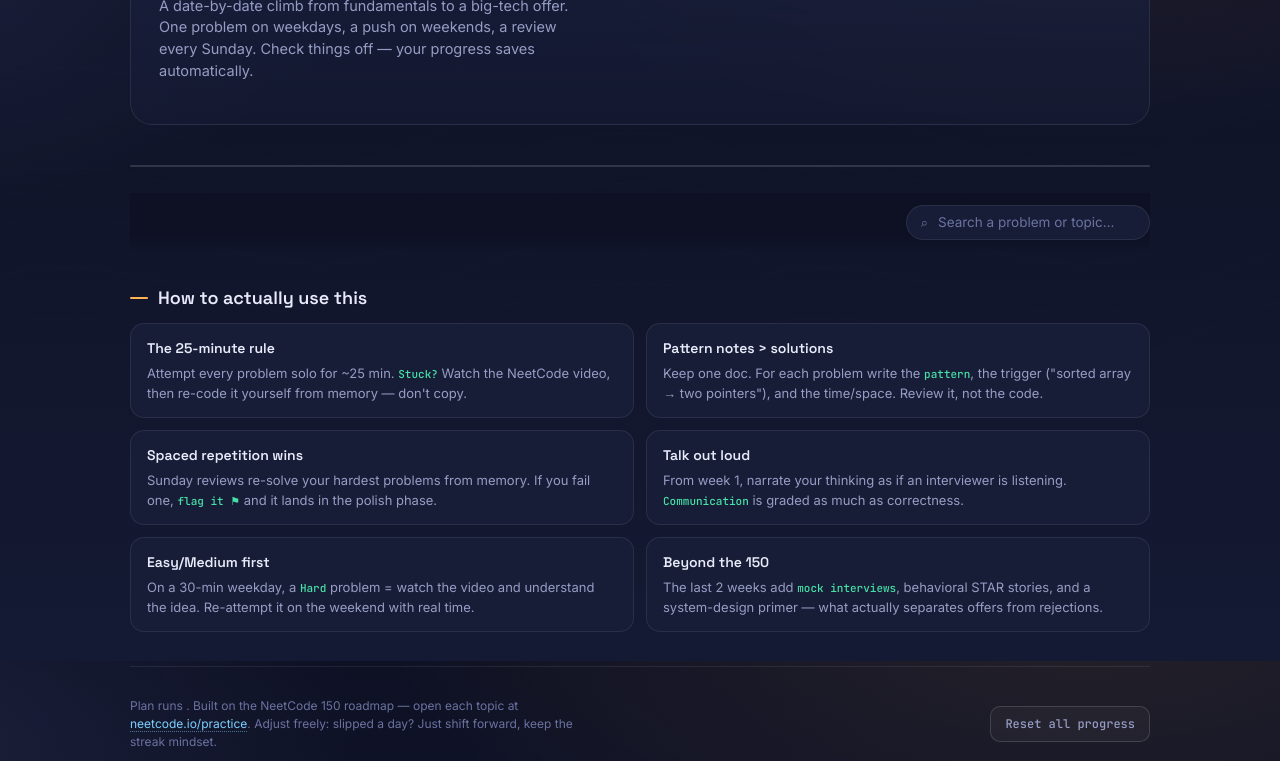
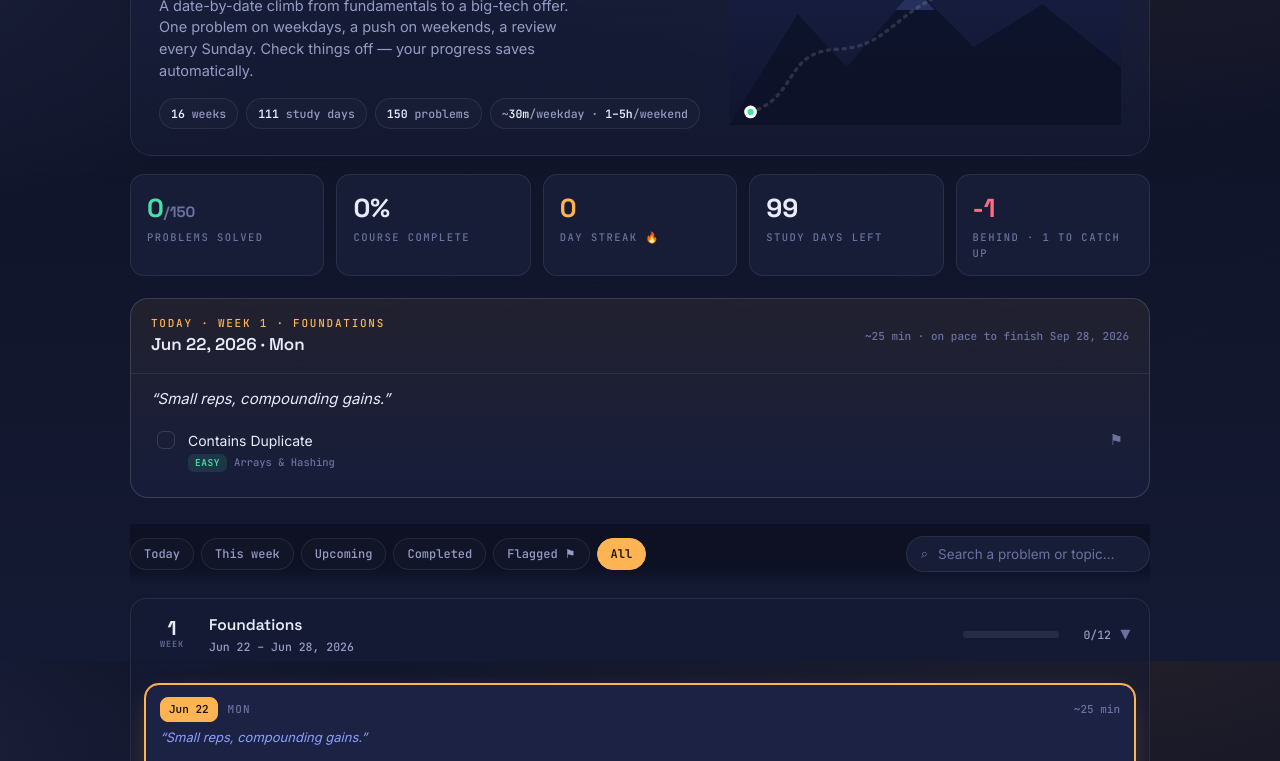
Before and after one commit to ParthKhatri19/plans, a plain HTML site: page neetcode150-plan.html in a window 1280 px wide. Shown: the part 139-900 px from the top of the page. Drawn offline with Linux system fonts and the light colour scheme.

Commit message:
fix(plan): replace smart quotes breaking inline script; guard empty-schedule state
Co-Authored-By: Claude Opus 4.8 <noreply@anthropic.com>

```diff
--- a/neetcode150-plan.html
+++ b/neetcode150-plan.html
@@ -411,19 +411,19 @@ function updateWeekBars(){
 /* ---------- focus panel ---------- */
 function renderFocus(){
   const d=days[FOCUS];
-  if(!d){ document.getElementById(“focus”).innerHTML=`<div class=”slogan” style=”padding:18px 20px”>🎉 All tasks complete — every problem solved. Nicely done.</div>`; return; }
+  if(!d){ document.getElementById("focus").innerHTML=`<div class="slogan" style="padding:18px 20px">🎉 All tasks complete — every problem solved. Nicely done.</div>`; return; }
   const finishNote = SCHED.slipped
     ? ` · ⚠ finish slips to ${Schedule.fmtFull(SCHED.projectedFinish)}`
-    : (SCHED.finishedEarly ? ` · on pace to finish ${Schedule.fmtFull(SCHED.projectedFinish)}` : “”);
-  const label = d.date===todayISO ? “Today” : (d.date>todayISO?”Up next”:”Latest”);
-  document.getElementById(“focus”).innerHTML=`
-    <div class=”top”>
-      <div><div class=”when”>${label} · Week ${d.week} · ${d.phase}</div>
-      <div class=”date”>${d.full} · ${d.dow}</div></div>
-      <div style=”font-family:var(--mono);font-size:11px;color:var(--faint)”>~${d.est} min${finishNote}</div>
+    : (SCHED.finishedEarly ? ` · on pace to finish ${Schedule.fmtFull(SCHED.projectedFinish)}` : "");
+  const label = d.date===todayISO ? "Today" : (d.date>todayISO?"Up next":"Latest");
+  document.getElementById("focus").innerHTML=`
+    <div class="top">
+      <div><div class="when">${label} · Week ${d.week} · ${d.phase}</div>
+      <div class="date">${d.full} · ${d.dow}</div></div>
+      <div style="font-family:var(--mono);font-size:11px;color:var(--faint)">~${d.est} min${finishNote}</div>
     </div>
-    <div class=”slogan”>”${d.slogan}”</div>
-    <div class=”ftasks tasks”>${d.tasks.map(t=>taskHTML(t,d.dow)).join(“”)}</div>`;
+    <div class="slogan">“${d.slogan}”</div>
+    <div class="ftasks tasks">${d.tasks.map(t=>taskHTML(t,d.dow)).join("")}</div>`;
 }
 
 /* ---------- interactions ---------- */
@@ -458,7 +458,7 @@ document.addEventListener("click",e=>{ if(e.target.classList.contains("chip")){
 }});
 document.getElementById("search").addEventListener("input",applyFilter);
 
-function weekRangeOfFocus(){ const f=days[FOCUS]; return days.filter(d=>d.week===f.week).map(d=>d.date); }
+function weekRangeOfFocus(){ const f=days[FOCUS]; if(!f) return []; return days.filter(d=>d.week===f.week).map(d=>d.date); }
 function applyFilter(){
   const q=document.getElementById("search").value.trim().toLowerCase();
   const focusWeek=weekRangeOfFocus();
@@ -468,7 +468,7 @@ function applyFilter(){
     w.querySelectorAll(".day").forEach(day=>{
       const date=day.dataset.date;
       let dayMatch=true;
-      if(FILTER==="today") dayMatch=(date===days[FOCUS].date);
+      if(FILTER==="today") dayMatch=(!!days[FOCUS] && date===days[FOCUS].date);
       else if(FILTER==="week") dayMatch=focusWeek.includes(date);
       else if(FILTER==="upcoming") dayMatch=(date>=todayISO);
       // task-level visibility for done/flagged/search
@@ -502,7 +502,7 @@ document.getElementById("reset").addEventListener("click",()=>{
 function paint(){ renderClimb(); renderStats(); renderFocus(); renderPlan(); renderChips(); applyFilter(); }
 function init(skipScroll){
   paint();
-  if(!skipScroll){ const f=document.getElementById(days[FOCUS].id);
+  if(!skipScroll && days[FOCUS]){ const f=document.getElementById(days[FOCUS].id);
     if(f) setTimeout(()=>{ /* keep focus week open; no aggressive scroll */ },50); }
 }
 (async function(){ await load(); recompute(); init(false); })();
```
